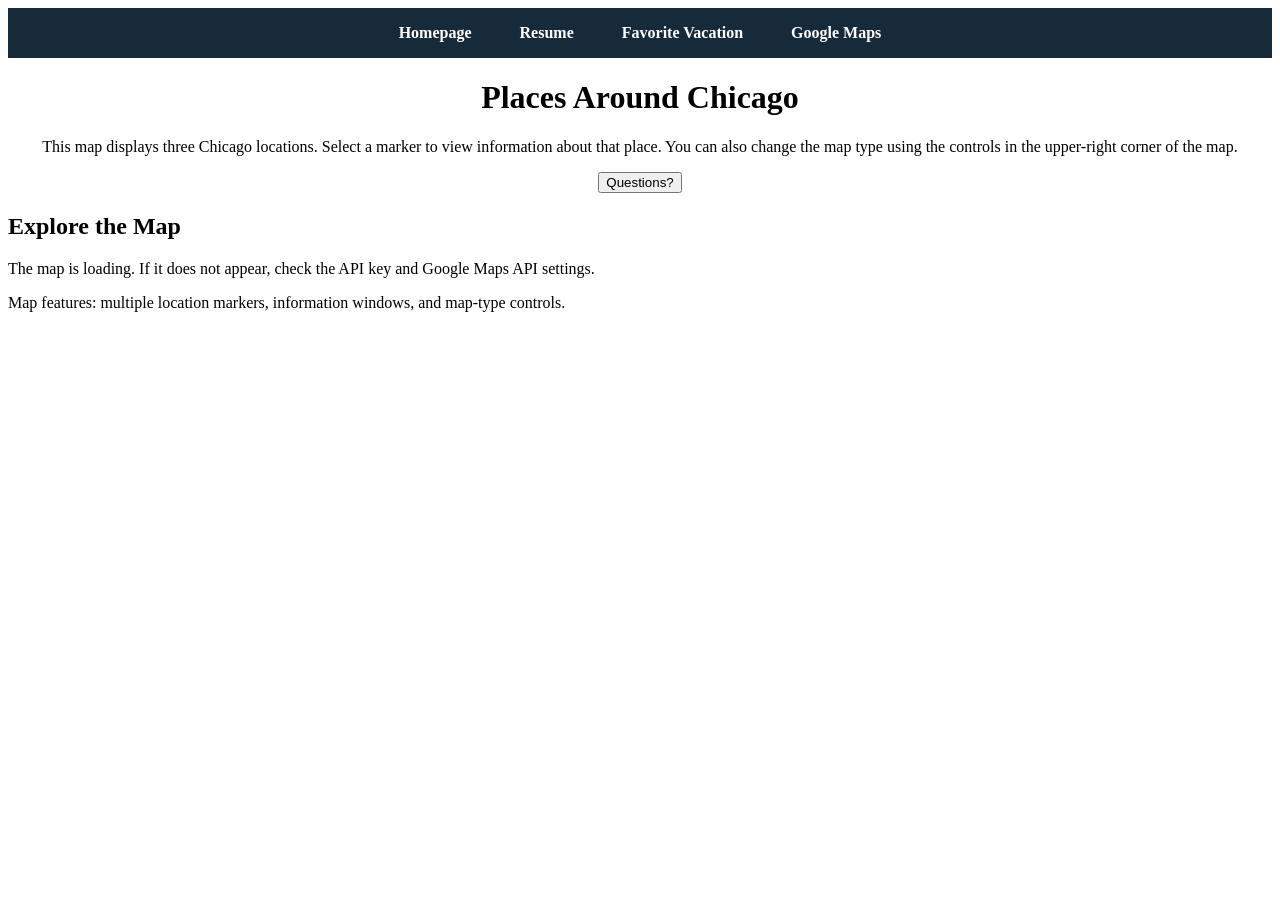
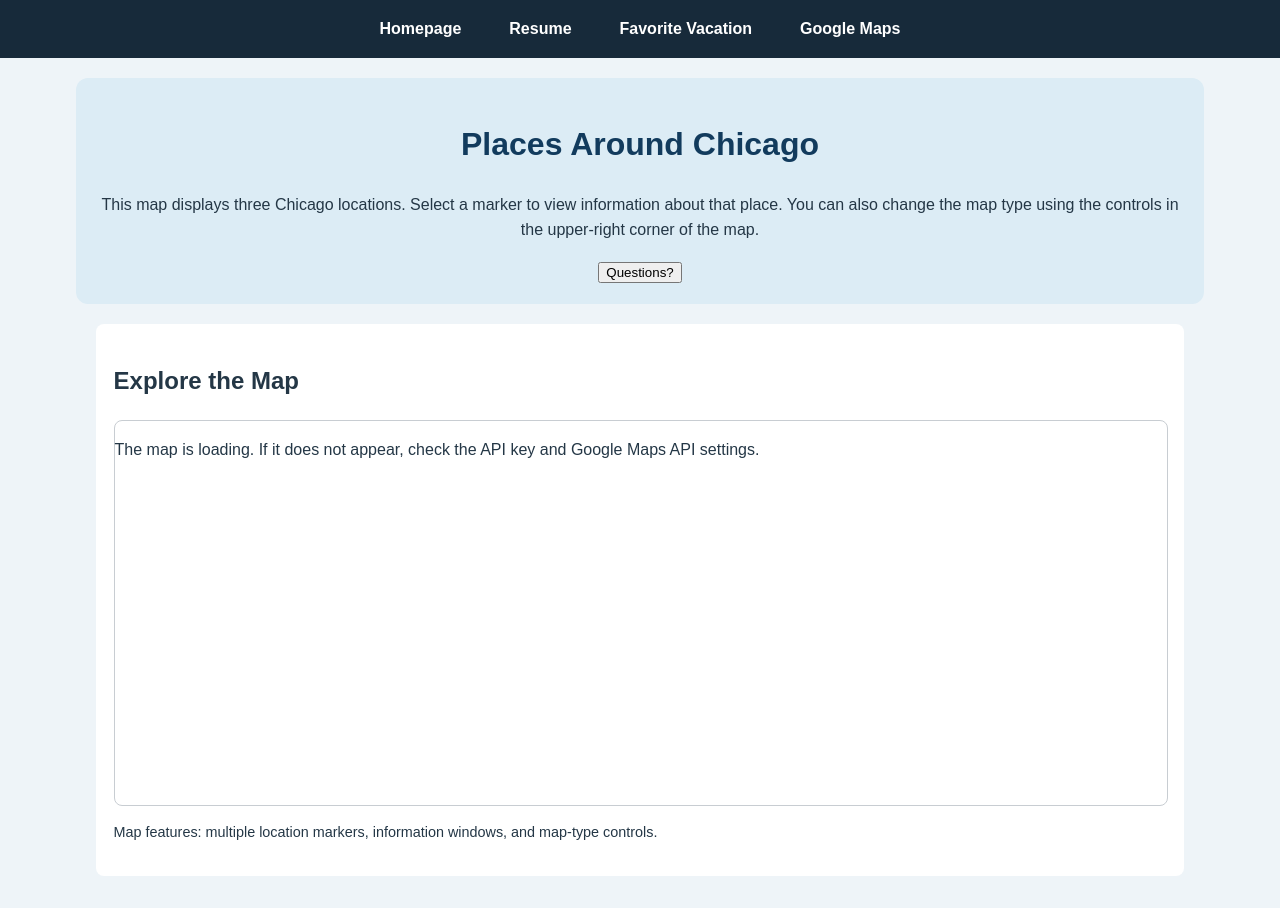
Before and after one commit to klygan115/ITMD-361, a plain HTML site: page Project 3 with Javascript/GoogleMaps.html in a window 1280 px wide. Before the commit the page ends 800 px from the top, so only its background shows below. Drawn offline with Linux system fonts and the light colour scheme; some packages are replaced by stand-ins of ours.

Commit message:
Added styles to the GoogleMaps page in hopes it maybe fixes the issue with the map appearing

```diff
--- a/Project 3 with Javascript/styles.css
+++ b/Project 3 with Javascript/styles.css
@@ -236,3 +236,49 @@
   font-size: 0.9rem;
   font-style: italic;
 }
+
+/* Google Maps page styles. */
+.map-page {
+  margin: 0;
+  background-color: #eef4f8;
+  color: #243746;
+  font-family: Arial, Helvetica, sans-serif;
+  line-height: 1.6;
+}
+
+.map-page .map-intro {
+  width: 92%;
+  max-width: 68rem;
+  margin: 1.25rem auto;
+  padding: 1.25rem;
+  background-color: #dcecf5;
+  border-radius: 0.75rem;
+}
+
+.map-page .map-intro h1 {
+  color: #123b5d;
+}
+
+.map-page .map-content {
+  width: 92%;
+  max-width: 68rem;
+  margin: 0 auto 2rem;
+}
+
+.map-page .map-section {
+  padding: 1.1rem;
+  background-color: #ffffff;
+  border-radius: 0.5rem;
+}
+
+#map {
+  width: 100%;
+  height: 24rem;
+  min-height: 18rem;
+  border: 1px solid #c8cdd2;
+  border-radius: 0.5rem;
+}
+
+.map-note {
+  font-size: 0.9rem;
+}
```
